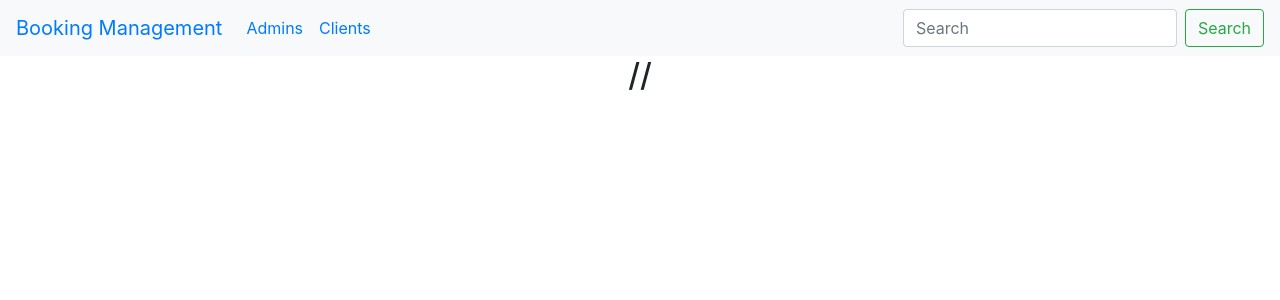
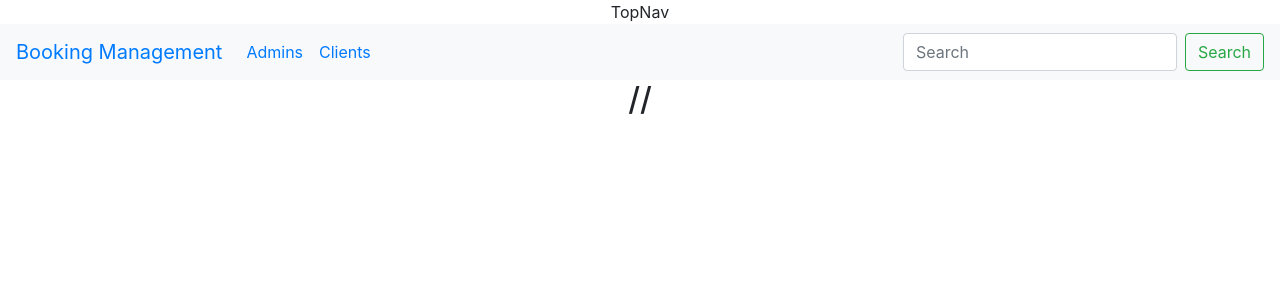
Before and after one commit to Leo9693/Booking-Management-System, a React (Create React App) app: page / in a window 1280 px wide. Shown: the top 300 px of the page. Built offline with nearby package versions, Linux system fonts and the light colour scheme.

Commit message:
trouble shooting for 404

```diff
--- a/src/App.js
+++ b/src/App.js
@@ -1,21 +1,21 @@
 import React from 'react';
 // import logo from './logo.svg';
 import './App.css';
-import {BrowserRouter} from 'react-router-dom';
+// import {BrowserRouter} from 'react-router-dom';
 import Routes from './routes';
 import TopNav from './components/app/topnav';
 
 function App() {
   return (
-    <BrowserRouter>
-      <div className="App">
+
+      <div className="App">TopNav
         <TopNav></TopNav>
         {/* <div className="container"> */}
             <Routes></Routes>
         {/* </div> */}
 
       </div>
-    </BrowserRouter>
+
   );
 }
 
--- a/src/index.js
+++ b/src/index.js
@@ -3,11 +3,16 @@ import ReactDOM from 'react-dom';
 import './index.css';
 import App from './App';
 import * as serviceWorker from './serviceWorker';
+import {BrowserRouter} from 'react-router-dom';
 
 import 'bootstrap/dist/css/bootstrap.min.css';
 // import './style/index.scss'
 
-ReactDOM.render(<App />, document.getElementById('root'));
+ReactDOM.render(
+    <BrowserRouter>
+        <App>Hello world</App>
+    </BrowserRouter>,
+    document.getElementById('root'));
 
 // If you want your app to work offline and load faster, you can change
 // unregister() to register() below. Note this comes with some pitfalls.
```
